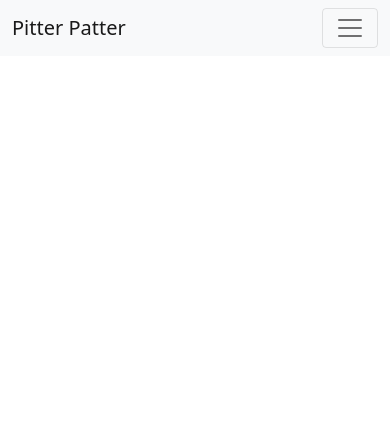
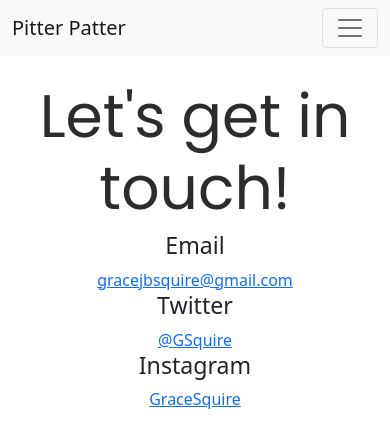
Before and after one commit to GBovisSquire/PitterPatter, a plain HTML site: page contact.html in a window 390 px wide. Drawn offline with nearby package versions, Linux system fonts and the light colour scheme.

Commit message:
css and html added to contact page

```diff
--- a/contact.html
+++ b/contact.html
@@ -59,9 +59,14 @@
       </div>
     </nav>
 
-
-        </div>
-      </div>
+    <h1>Let's get in touch!</h1>
+    <div class="contactDetails">
+      <h3>Email</h3>
+      <a href="mailto:gracejbsquire@gmail.com">gracejbsquire@gmail.com</a>
+      <h3>Twitter</h3>
+      <a href="#" target="_blank">@GSquire</a>
+      <h3>Instagram</h3>
+      <a href="#" target="_blank">GraceSquire</a>
     </div>
   </body>
 </html>
--- a/style.css
+++ b/style.css
@@ -1,6 +1,6 @@
 @media (max-width: 600px) {
   h1 {
-    font-size: 40px;
+    font-size: 30px;
   }
 }
 
@@ -78,3 +78,6 @@ h2 {
   padding-top: 80px;
   padding-bottom: 80px;
 }
+.contactDetails {
+  text-align: center;
+}
```
Also changed, not shown: index.html (+6 -2 lines).
